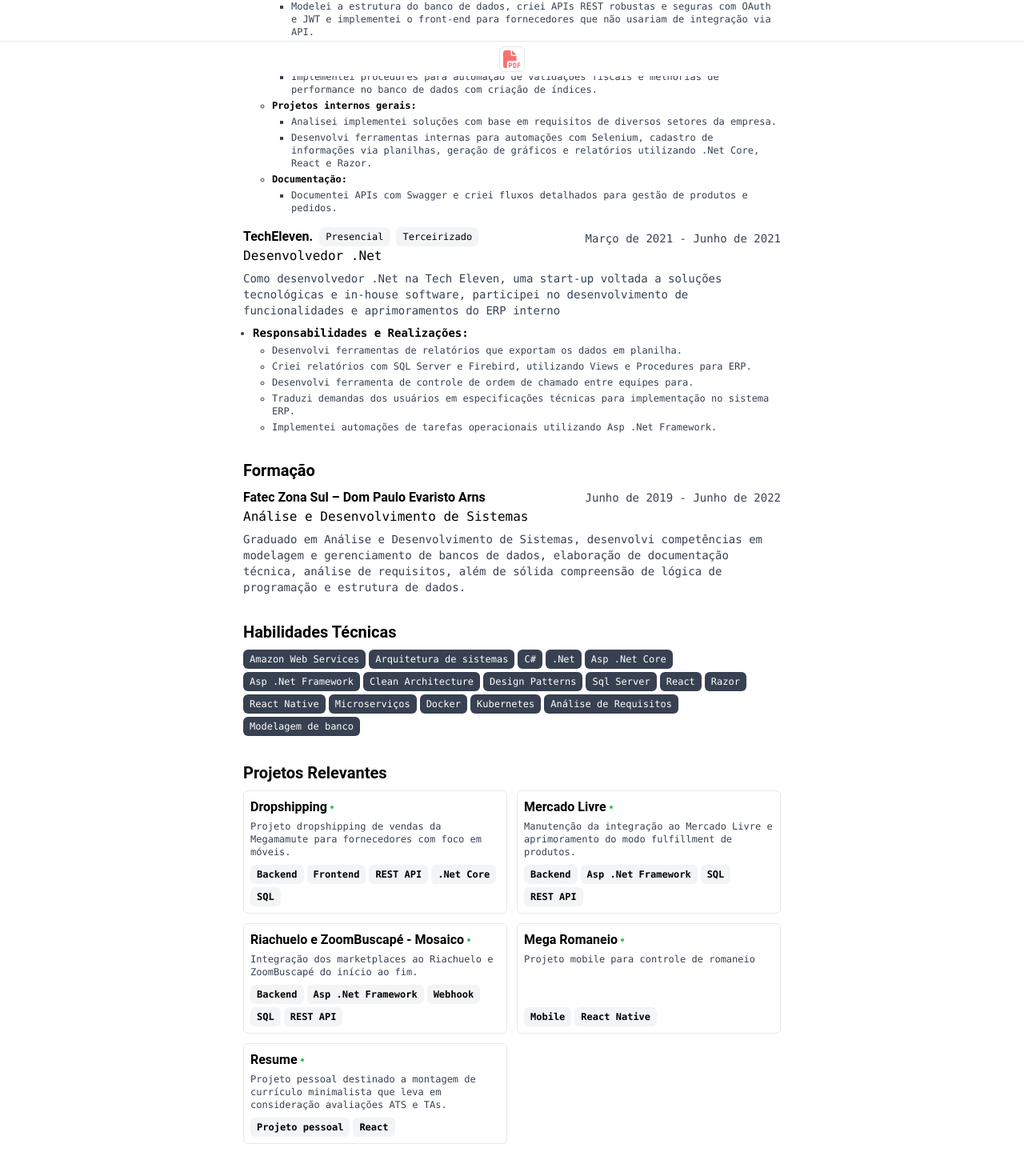
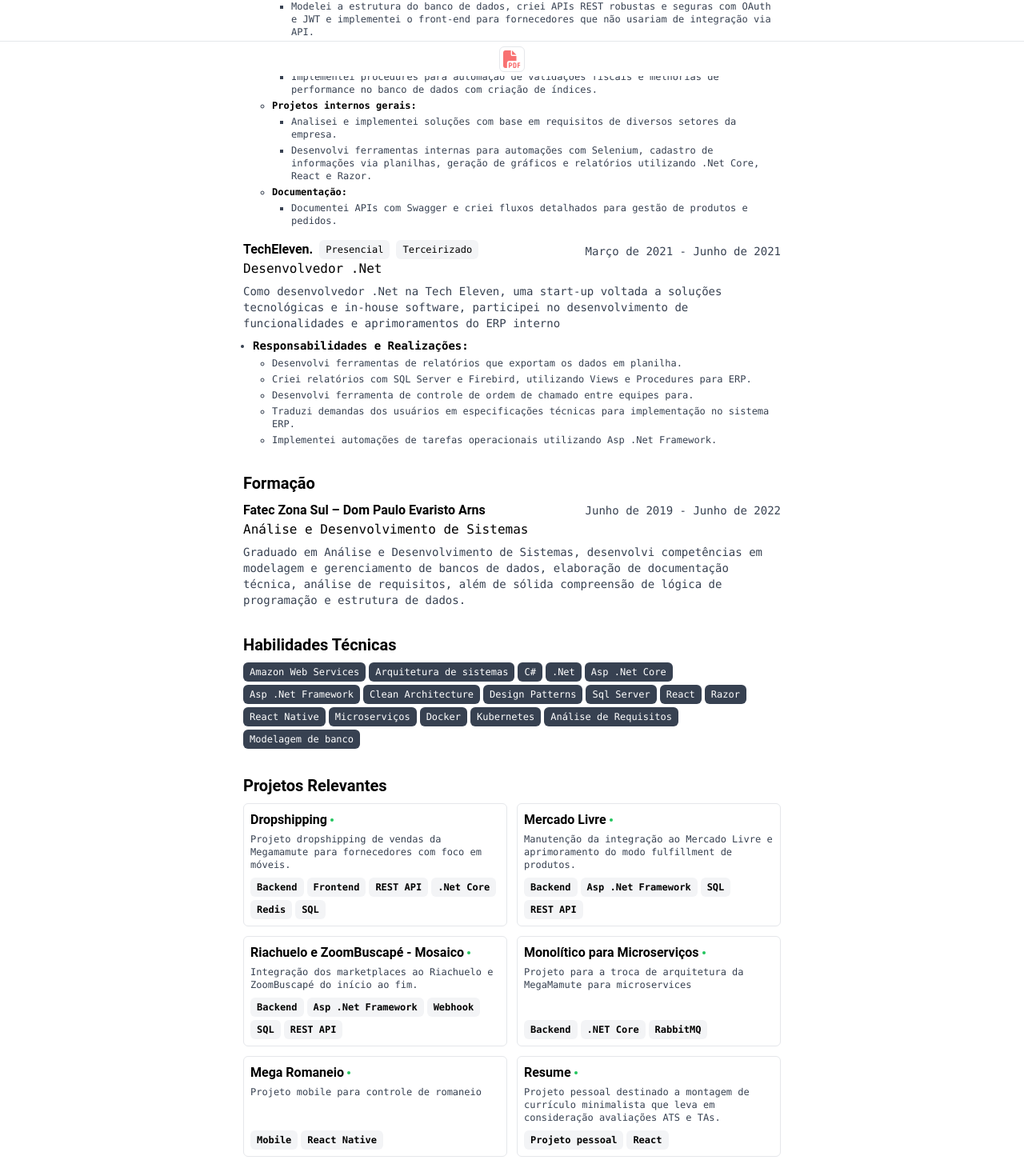
Before and after one commit to matheus-peixoto/Resume, a Next.js app: page /pt-br in a window 1280 px wide. Shown: the part 705-2175 px from the top of the page at 80% size. Built offline with nearby package versions, Linux system fonts and the light colour scheme.

Commit message:
docs: update reamde and cv

```diff
--- a/src/data/ResumePTBR.ts
+++ b/src/data/ResumePTBR.ts
@@ -105,7 +105,7 @@
             name: "Projetos internos gerais",
             children: [
               {
-                name: "Analisei implementei soluções com base em requisitos de diversos setores da empresa.",
+                name: "Analisei e implementei soluções com base em requisitos de diversos setores da empresa.",
                 children: []
               },
               {
@@ -196,6 +196,7 @@
         "Frontend",
         "REST API",
         ".Net Core",
+        "Redis",
         "SQL"
       ],
       "description":
@@ -237,6 +238,20 @@
       }
     },
     {
+      "title": "Monolítico para Microserviços",
+      "techStack": [
+        "Backend",
+        ".NET Core",
+        "RabbitMQ"
+      ],
+      "description":
+        "Projeto para a troca de arquitetura da MegaMamute para microservices",
+      "link": {
+        "label": "",
+        "href": ""
+      }
+    },
+    {
       "title": "Mega Romaneio",
       "techStack": [
         "Mobile",
--- a/src/data/index.ts
+++ b/src/data/index.ts
@@ -1,4 +1,3 @@
-
 import { Resume } from "@/types/resume";
 import { RESUMEEN } from './ResumeEN';
 import { RESUMEPTBR } from './ResumePTBR';
```
Also changed, not shown: assets/resume.png, 1 other file (tests, documents, lock files or other folders).
